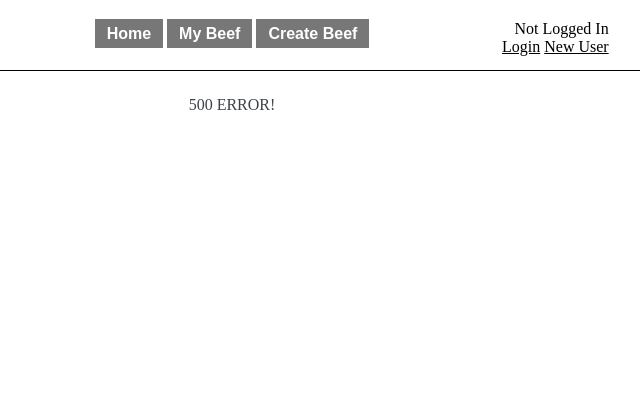
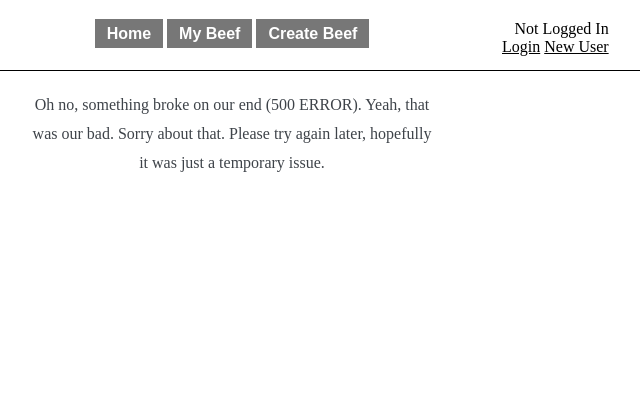
Before and after one commit to ghl3/IveGotBeef, a Flask app: page / in a window 1280 px wide. Shown: the top 420 px of the page, without its empty margins (408-1048 px from the left). Run offline with Flask 2, Linux system fonts and the light colour scheme; some libraries are stand-ins or nearby versions.

Commit message:
Updated error messages

```diff
--- a/templates/404.html
+++ b/templates/404.html
@@ -5,6 +5,7 @@
 <!-- Fill in the Middle template -->
 {% block body %}
 
-404 ERROR!
+Oops, you went to an unknown page (404 ERROR).
+Please go back or use the links above to navegate to another page.
 
 {% endblock %}
--- a/templates/500.html
+++ b/templates/500.html
@@ -5,6 +5,8 @@
 <!-- Fill in the Middle template -->
 {% block body %}
 
-500 ERROR!
+Oh no, something broke on our end (500 ERROR).
+Yeah, that was our bad.  Sorry about that.
+Please try again later, hopefully it was just a temporary issue.
 
 {% endblock %}
```
